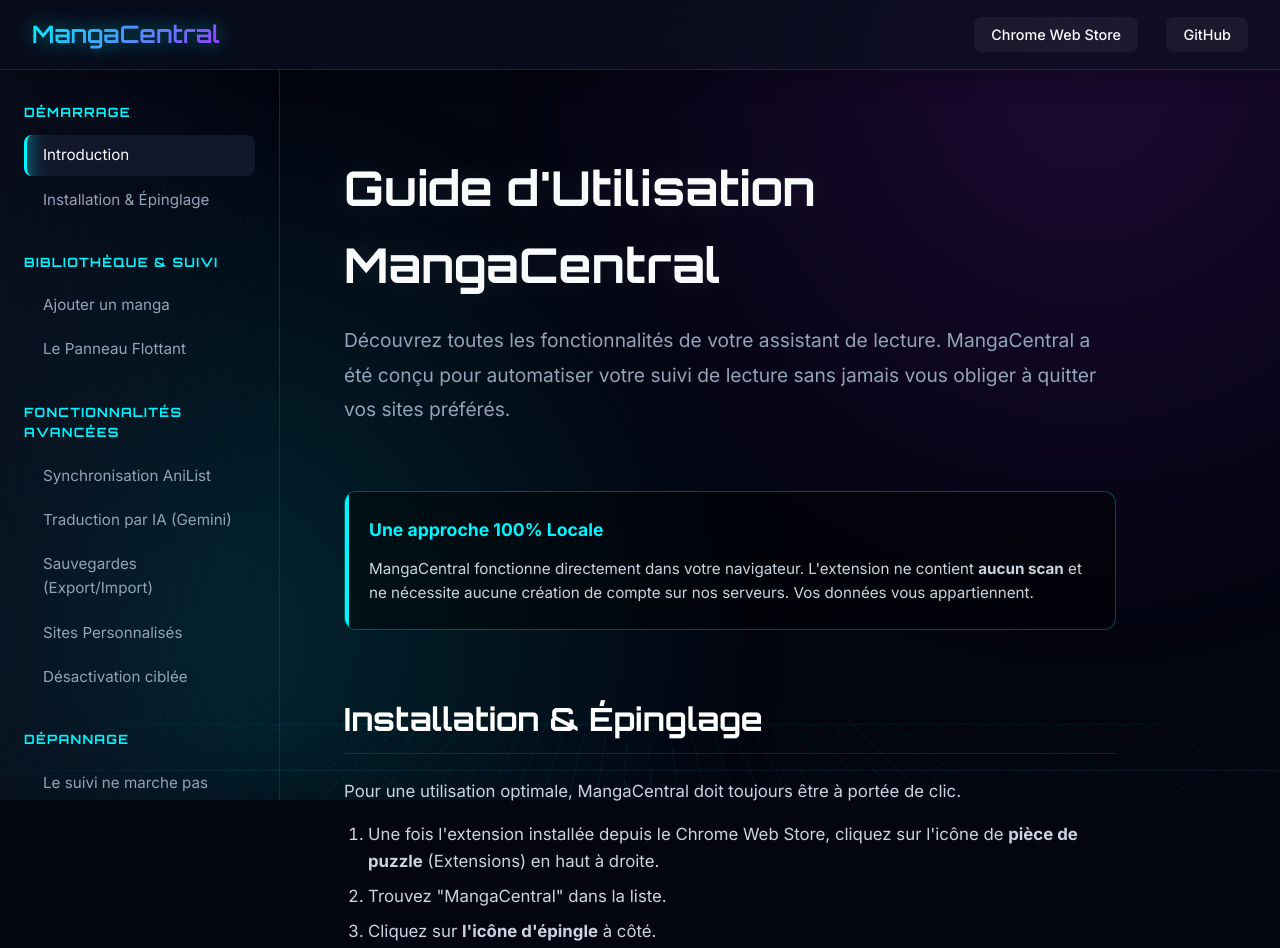
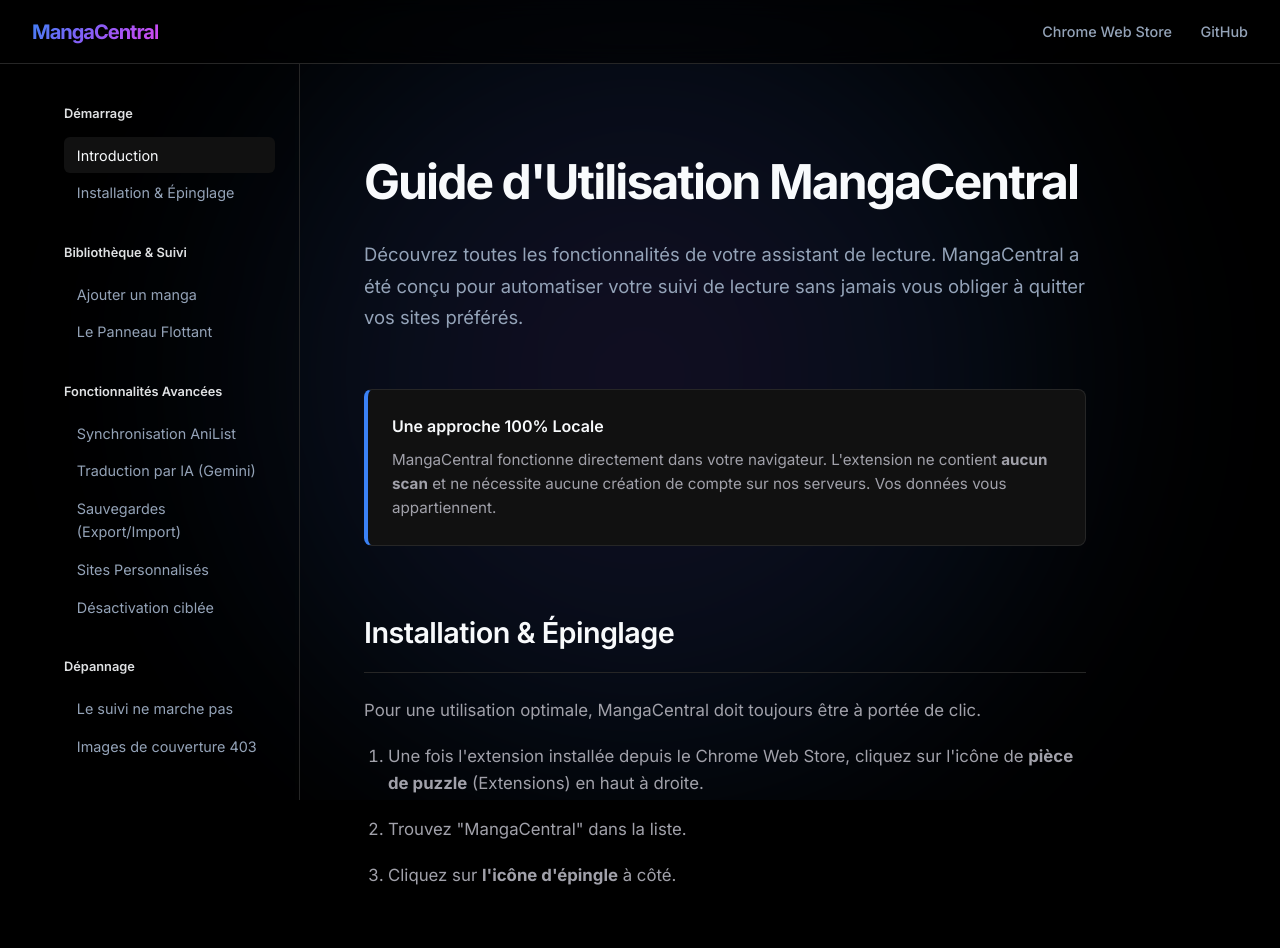
Before and after one commit to diaganaseydi011-prog/manga-central, a browser extension: page docs/index.html in a window 1280 px wide. Shown: the top 948 px of the page. Drawn offline with Linux system fonts and the light colour scheme.

Commit message:
docs: design plus clean et moderne (style vercel/stripe)

```diff
--- a/docs/index.html
+++ b/docs/index.html
@@ -11,21 +11,20 @@
   <link href="https://fonts.googleapis.com/css2?family=Inter:wght@300;400;500;600;700&family=Orbitron:wght@600;700&display=swap" rel="stylesheet">
   <style>
     :root {
-      --bg-base: #030510;
-      --bg-glass: rgba(13, 17, 33, 0.65);
-      --bg-glass-hover: rgba(20, 26, 48, 0.85);
-      --border-glass: rgba(0, 245, 255, 0.15);
-      --accent: #00f5ff;
-      --accent-glow: rgba(0, 245, 255, 0.5);
-      --accent-alt: #b026ff;
+      --bg-base: #000000;
+      --bg-surface: #111111;
+      --bg-glass: rgba(17, 17, 17, 0.5);
+      --bg-glass-hover: rgba(30, 30, 30, 0.7);
+      --border-color: #262626;
+      --accent-gradient: linear-gradient(135deg, #3b82f6, #8b5cf6, #d946ef);
+      --accent: #8b5cf6;
       --text-main: #f8fafc;
       --text-muted: #94a3b8;
       --danger: #ef4444;
       --warning: #f59e0b;
       --success: #10b981;
-      --radius: 16px;
-      --font-main: 'Inter', system-ui, sans-serif;
-      --font-display: 'Orbitron', sans-serif;
+      --radius: 12px;
+      --font-main: 'Inter', system-ui, -apple-system, sans-serif;
     }
 
     * { box-sizing: border-box; }
@@ -40,73 +39,54 @@
       flex-direction: column;
       min-height: 100vh;
       overflow-x: hidden;
+      -webkit-font-smoothing: antialiased;
     }
 
-    /* Dynamic Background - Cyberpunk Grid & Orbs */
+    /* Elegant Animated Background */
     .bg-anim {
       position: fixed;
       top: 0; left: 0; width: 100vw; height: 100vh;
       z-index: -2;
-      background: #030510;
+      background: var(--bg-base);
       overflow: hidden;
     }
 
-    /* Animated Grid */
-    .bg-anim::before {
-      content: '';
-      position: absolute;
-      top: 0; left: -50%; width: 200%; height: 200%;
-      background-image:
-        linear-gradient(rgba(0, 245, 255, 0.1) 1px, transparent 1px),
-        linear-gradient(90deg, rgba(0, 245, 255, 0.1) 1px, transparent 1px);
-      background-size: 50px 50px;
-      transform: perspective(500px) rotateX(60deg) translateY(-100px) translateZ(-200px);
-      animation: gridMove 10s linear infinite;
-      z-index: -1;
-    }
-
-    @keyframes gridMove {
-      0% { transform: perspective(500px) rotateX(60deg) translateY(0) translateZ(-200px); }
-      100% { transform: perspective(500px) rotateX(60deg) translateY(50px) translateZ(-200px); }
-    }
-
-    /* Glowing Floating Orbs */
     .bg-anim::after {
       content: '';
       position: absolute;
-      top: 0; left: 0; width: 100%; height: 100%;
-      background:
-        radial-gradient(circle at 20% 80%, rgba(0, 245, 255, 0.15) 0%, transparent 40%),
-        radial-gradient(circle at 80% 20%, rgba(176, 38, 255, 0.15) 0%, transparent 40%);
-      filter: blur(40px);
-      animation: orbsFloat 10s ease-in-out infinite alternate;
+      top: -20%; left: 50%;
+      width: 80vw; height: 80vw;
+      transform: translateX(-50%);
+      background: radial-gradient(circle, rgba(139, 92, 246, 0.15) 0%, rgba(59, 130, 246, 0.1) 40%, transparent 70%);
+      filter: blur(80px);
+      animation: breathe 15s ease-in-out infinite alternate;
+      border-radius: 50%;
     }
 
-    @keyframes orbsFloat {
-      0% { transform: translateY(0) scale(1); }
-      100% { transform: translateY(-50px) scale(1.2); }
+    @keyframes breathe {
+      0% { transform: translateX(-50%) scale(1) translateY(0); }
+      100% { transform: translateX(-50%) scale(1.1) translateY(5%); }
     }
 
     /* Scrollbar */
     ::-webkit-scrollbar { width: 8px; }
-    ::-webkit-scrollbar-track { background: var(--bg-base); }
-    ::-webkit-scrollbar-thumb { background: rgba(255,255,255,0.1); border-radius: 4px; }
-    ::-webkit-scrollbar-thumb:hover { background: var(--accent); }
+    ::-webkit-scrollbar-track { background: transparent; }
+    ::-webkit-scrollbar-thumb { background: var(--border-color); border-radius: 4px; }
+    ::-webkit-scrollbar-thumb:hover { background: #404040; }
 
     /* Header */
     header {
       position: fixed;
-      top: 0; width: 100%; height: 70px;
-      background: var(--bg-glass);
-      backdrop-filter: blur(16px);
-      -webkit-backdrop-filter: blur(16px);
-      border-bottom: 1px solid var(--border-glass);
+      top: 0; width: 100%; height: 64px;
+      background: rgba(0, 0, 0, 0.6);
+      backdrop-filter: blur(12px);
+      -webkit-backdrop-filter: blur(12px);
+      border-bottom: 1px solid var(--border-color);
       z-index: 100;
       display: flex;
       align-items: center;
       padding: 0 2rem;
       justify-content: space-between;
-      box-shadow: 0 4px 30px rgba(0, 0, 0, 0.3);
     }
 
     .brand {
@@ -118,60 +98,53 @@
     }
 
     .logo {
-      font-family: var(--font-display);
-      font-size: 24px;
-      background: linear-gradient(135deg, var(--accent), var(--accent-alt));
+      font-weight: 700;
+      font-size: 20px;
+      letter-spacing: -0.05em;
+      background: var(--accent-gradient);
       -webkit-background-clip: text;
       -webkit-text-fill-color: transparent;
-      text-shadow: 0 0 20px var(--accent-glow);
     }
 
     .header-links a {
-      color: var(--text-main);
+      color: var(--text-muted);
       text-decoration: none;
       font-size: 0.9rem;
       font-weight: 500;
       margin-left: 1.5rem;
-      padding: 8px 16px;
-      border-radius: 8px;
-      transition: all 0.3s;
-      background: rgba(255,255,255,0.05);
-      border: 1px solid transparent;
+      transition: color 0.2s;
     }
     .header-links a:hover {
-      background: rgba(0, 245, 255, 0.1);
-      border-color: var(--accent);
-      box-shadow: 0 0 15px var(--accent-glow);
+      color: var(--text-main);
     }
 
     /* Layout */
     .layout {
       display: flex;
-      max-width: 1300px;
-      margin: 70px auto 0;
+      max-width: 1200px;
+      margin: 64px auto 0;
       width: 100%;
       flex: 1;
     }
 
     /* Sidebar */
     .sidebar {
-      width: 280px;
+      width: 260px;
       position: fixed;
-      top: 70px;
-      height: calc(100vh - 70px);
+      top: 64px;
+      height: calc(100vh - 64px);
       overflow-y: auto;
-      padding: 2rem 1.5rem;
-      background: linear-gradient(to right, var(--bg-glass), transparent);
-      border-right: 1px solid var(--border-glass);
+      padding: 2.5rem 1.5rem;
+      border-right: 1px solid var(--border-color);
+      background: rgba(0,0,0,0.2);
     }
 
     .sidebar h4 {
-      font-family: var(--font-display);
       font-size: 0.8rem;
-      letter-spacing: 0.1em;
-      color: var(--accent);
+      font-weight: 600;
+      color: var(--text-main);
       margin: 2rem 0 0.8rem 0;
-      text-transform: uppercase;
+      opacity: 0.9;
     }
     .sidebar h4:first-child { margin-top: 0; }
 
@@ -179,127 +152,109 @@
       display: block;
       color: var(--text-muted);
       text-decoration: none;
-      font-size: 0.95rem;
-      padding: 0.5rem 1rem;
-      border-radius: 8px;
-      margin-bottom: 4px;
+      font-size: 0.9rem;
+      padding: 0.4rem 0.8rem;
+      border-radius: 6px;
+      margin-bottom: 2px;
       transition: all 0.2s;
-      border-left: 3px solid transparent;
     }
 
     .sidebar a:hover, .sidebar a.active {
-      background: var(--bg-glass-hover);
+      background: var(--bg-surface);
       color: var(--text-main);
-      border-left-color: var(--accent);
-      box-shadow: inset 20px 0 20px -20px var(--accent-glow);
     }
 
     /* Main Content */
     .content {
-      margin-left: 280px;
+      margin-left: 260px;
       padding: 3rem 4rem;
-      max-width: 900px;
+      max-width: 850px;
       width: 100%;
     }
 
     h1 {
-      font-family: var(--font-display);
       font-size: 3rem;
+      font-weight: 700;
+      letter-spacing: -0.04em;
       margin-bottom: 1rem;
-      text-shadow: 0 0 30px rgba(255,255,255,0.1);
+      color: var(--text-main);
     }
-    .lead { font-size: 1.2rem; color: var(--text-muted); margin-bottom: 4rem; line-height: 1.8; }
+    .lead { font-size: 1.15rem; color: var(--text-muted); margin-bottom: 3.5rem; line-height: 1.7; }
 
     h2 {
-      font-family: var(--font-display);
-      font-size: 2rem;
+      font-size: 1.8rem;
+      font-weight: 600;
+      letter-spacing: -0.02em;
       margin: 4rem 0 1.5rem;
-      padding-bottom: 0.5rem;
-      border-bottom: 1px solid var(--border-glass);
-      color: #fff;
+      padding-bottom: 1rem;
+      border-bottom: 1px solid var(--border-color);
+      color: var(--text-main);
     }
 
     h3 {
-      font-size: 1.4rem;
+      font-size: 1.25rem;
       font-weight: 600;
       margin: 2.5rem 0 1rem;
-      color: var(--accent);
+      color: var(--text-main);
     }
 
-    p, li { margin-bottom: 1rem; font-size: 1.05rem; color: #cbd5e1; }
+    p, li { margin-bottom: 1.2rem; font-size: 1.05rem; color: #a1a1aa; }
     ul, ol { padding-left: 1.5rem; margin-bottom: 1.5rem; }
-    li { margin-bottom: 0.5rem; }
 
-    /* Glass Cards */
+    /* Modern Cards */
     .card {
-      background: var(--bg-glass);
-      backdrop-filter: blur(10px);
-      border: 1px solid var(--border-glass);
+      background: var(--bg-surface);
+      border: 1px solid var(--border-color);
       border-radius: var(--radius);
       padding: 2rem;
-      margin: 2rem 0;
-      box-shadow: 0 10px 30px rgba(0,0,0,0.5);
-      transition: transform 0.3s, box-shadow 0.3s;
+      margin: 1.5rem 0;
+      transition: border-color 0.3s;
     }
     .card:hover {
-      transform: translateY(-5px);
-      box-shadow: 0 15px 40px rgba(0, 245, 255, 0.1);
+      border-color: #404040;
     }
 
-    .card h4 { margin-top: 0; color: var(--text-main); font-size: 1.2rem; }
+    .card h4 { margin-top: 0; color: var(--text-main); font-size: 1.1rem; font-weight: 600; }
 
     /* Alert Boxes */
     .alert {
       padding: 1.5rem;
-      border-radius: 12px;
+      border-radius: 8px;
       margin: 2rem 0;
-      background: rgba(0,0,0,0.4);
-      border: 1px solid;
-      position: relative;
-      overflow: hidden;
+      background: var(--bg-surface);
+      border: 1px solid var(--border-color);
+      border-left: 4px solid;
     }
-    .alert::before {
-      content: '';
-      position: absolute;
-      top: 0; left: 0; width: 4px; height: 100%;
-    }
-    .alert-info { border-color: rgba(0, 245, 255, 0.3); }
-    .alert-info::before { background: var(--accent); }
 
-    .alert-warning { border-color: rgba(245, 158, 11, 0.3); }
-    .alert-warning::before { background: var(--warning); }
+    .alert-info { border-left-color: #3b82f6; }
+    .alert-warning { border-left-color: var(--warning); }
+    .alert-danger { border-left-color: var(--danger); }
+    .alert-success { border-left-color: var(--success); }
 
-    .alert-danger { border-color: rgba(239, 68, 68, 0.3); }
-    .alert-danger::before { background: var(--danger); }
-
-    .alert-success { border-color: rgba(16, 185, 129, 0.3); }
-    .alert-success::before { background: var(--success); }
-
-    .alert h4 { margin: 0 0 0.8rem 0; font-size: 1.1rem; }
+    .alert h4 { margin: 0 0 0.5rem 0; font-size: 1rem; color: var(--text-main); font-weight: 600; }
     .alert p { margin: 0; font-size: 0.95rem; }
-    .alert-info h4 { color: var(--accent); }
-    .alert-warning h4 { color: var(--warning); }
-    .alert-danger h4 { color: var(--danger); }
-    .alert-success h4 { color: var(--success); }
 
     /* Code blocks */
     code {
-      background: rgba(255,255,255,0.1);
-      padding: 0.2rem 0.5rem;
-      border-radius: 6px;
-      font-family: monospace;
-      color: var(--accent);
-      border: 1px solid rgba(255,255,255,0.05);
+      background: #18181b;
+      padding: 0.2rem 0.4rem;
+      border-radius: 4px;
+      font-family: ui-monospace, SFMono-Regular, Menlo, Monaco, Consolas, monospace;
+      color: #e4e4e7;
+      font-size: 0.9em;
+      border: 1px solid var(--border-color);
     }
 
     /* Buttons inside text */
     .btn-inline {
       display: inline-block;
-      background: rgba(255,255,255,0.1);
+      background: var(--bg-surface);
+      color: var(--text-main);
       padding: 2px 8px;
-      border-radius: 4px;
-      border: 1px solid rgba(255,255,255,0.2);
+      border-radius: 6px;
+      border: 1px solid var(--border-color);
       font-size: 0.9em;
+      font-weight: 500;
     }
 
     /* Responsive */
```
